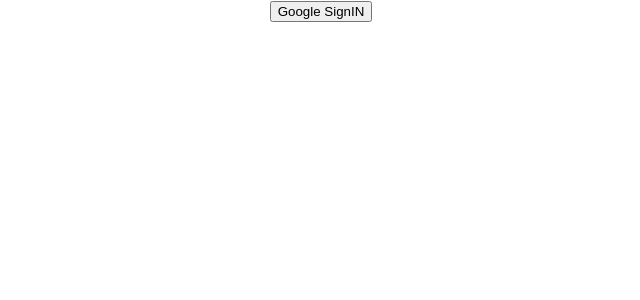
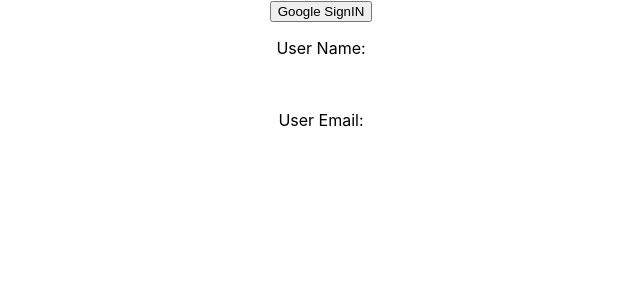
Before and after one commit to bellicose77/react-authentication-recape, a React (Create React App) app: page / in a window 1280 px wide. Shown: the top 300 px of the page, without its empty margins (319-959 px from the left). Built offline with nearby package versions, Linux system fonts and the light colour scheme.

Commit message:
state hook done

```diff
--- a/src/components/Googlelogin/Googlelogin.js
+++ b/src/components/Googlelogin/Googlelogin.js
@@ -1,19 +1,24 @@
-import React from 'react';
+import React, { useState } from 'react';
 import { GoogleAuthProvider,getAuth,signInWithPopup, initializeAuth } from "firebase/auth";
 const provider = new GoogleAuthProvider();
 const Googlelogin = () => {
+    const [user,setUser]=useState('')
     const handleGoogleSignIN = () =>{
         const auth = getAuth();
         signInWithPopup(auth,provider)
         .then((result) => {
           const loginuser = result.user;
-           console.log(loginuser)
+           setUser(loginuser)
         })
         console.log("Button works")
       }
     return (
         <div>
           <button onClick={handleGoogleSignIN}>Google SignIN</button>
+
+          <p>User Name:{user.displayName}</p>
+          <br/>
+          <p>User Email: {user.email}</p>
         </div>
     );
 };
```
